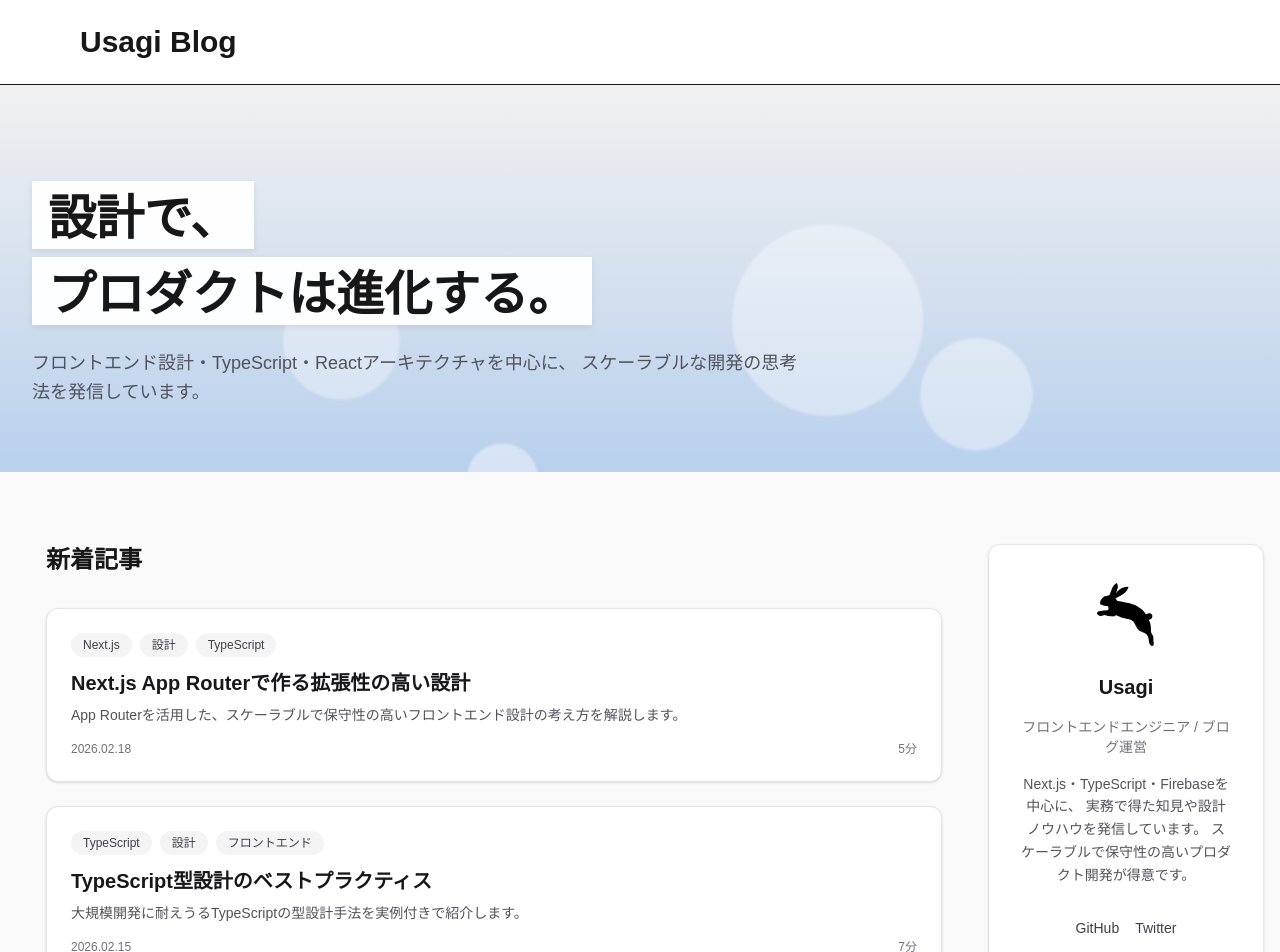
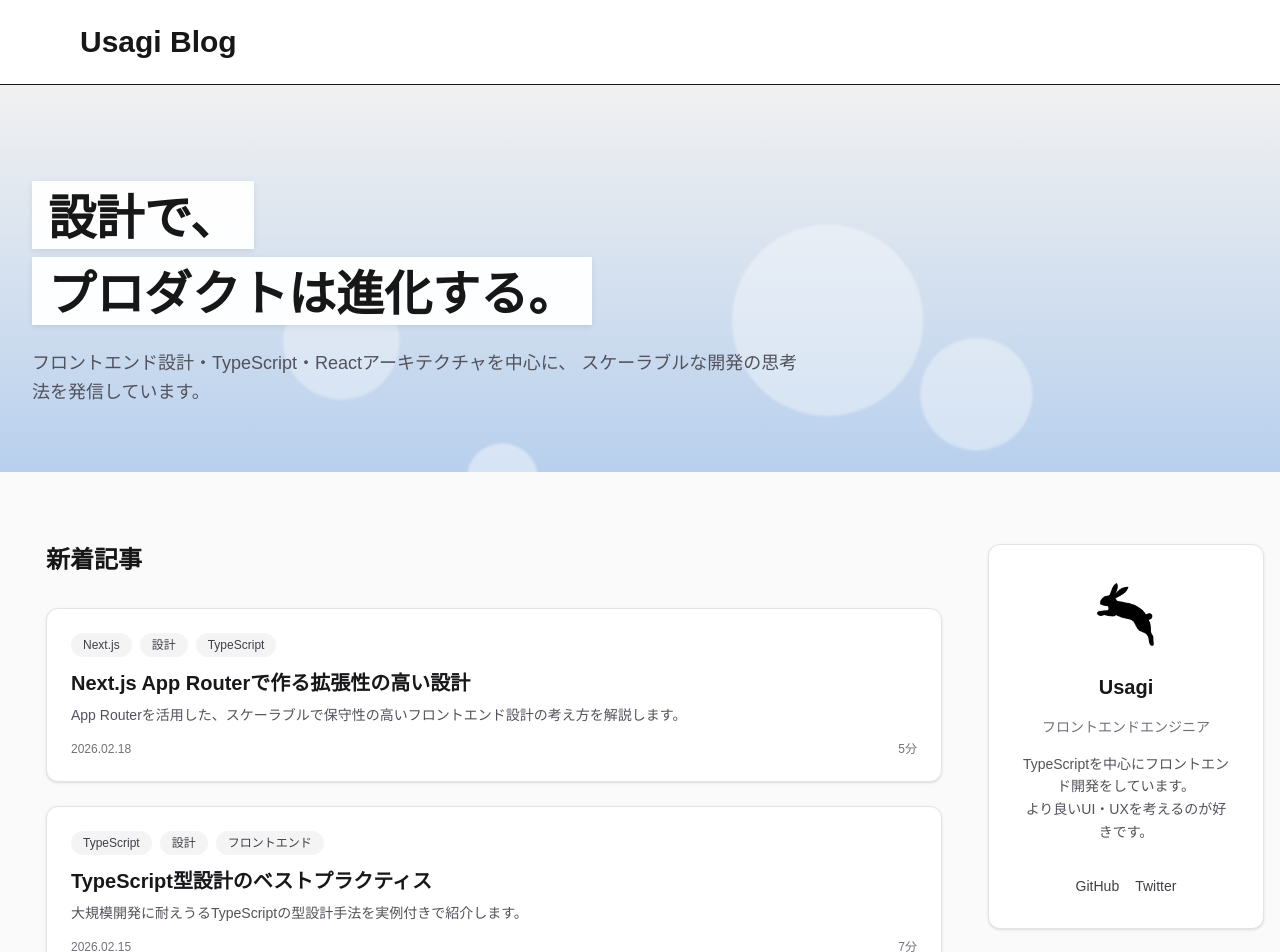
Before and after one commit to Apple-cake/next-tech-blog, a Next.js app: page / in a window 1280 px wide. Shown: the top 952 px of the page. Built offline with nearby package versions, Linux system fonts and the light colour scheme.

Commit message:
プロフィール更新、スタイル微調整

```diff
--- a/app/globals.css
+++ b/app/globals.css
@@ -34,7 +34,7 @@ h2 {
   font-size: 1.5rem;
   font-weight: 700;
   line-height: 1.6;
-  margin-top: 3rem;
+  margin-top: 4rem;
   margin-bottom: 1.5rem;
   padding-left: 1rem;
   border-left: 4px solid #b8d0ed;
@@ -43,6 +43,7 @@ h2 {
 @media (max-width: 768px) {
   h2 {
     font-size: 1.375rem;
+    padding-left: 0.75rem;
   }
 }
 
--- a/components/profile/ProfileCard.tsx
+++ b/components/profile/ProfileCard.tsx
@@ -19,24 +19,24 @@ export default function ProfileCard() {
             className="rounded-full mb-4"
           />
 
-          {/* Name */}
+          {/* 名前 */}
           <p id="profile-heading" className="text-xl font-semibold text-zinc-900">
             Usagi
           </p>
 
-          {/* Role */}
+          {/* 肩書き */}
           <p className="text-sm text-zinc-500 mb-4">
-            フロントエンドエンジニア / ブログ運営
+            フロントエンドエンジニア
           </p>
 
-          {/* Bio */}
+          {/* コメント */}
           <p className="text-sm text-zinc-600 leading-relaxed">
-            Next.js・TypeScript・Firebaseを中心に、
-            実務で得た知見や設計ノウハウを発信しています。
-            スケーラブルで保守性の高いプロダクト開発が得意です。
+            TypeScriptを中心にフロントエンド開発をしています。
+            <br />
+            より良いUI・UXを考えるのが好きです。
           </p>
 
-          {/* Links */}
+          {/* 外部リンク */}
           <div className="flex gap-4 mt-4">
             <a
               href="https://github.com/"
```
